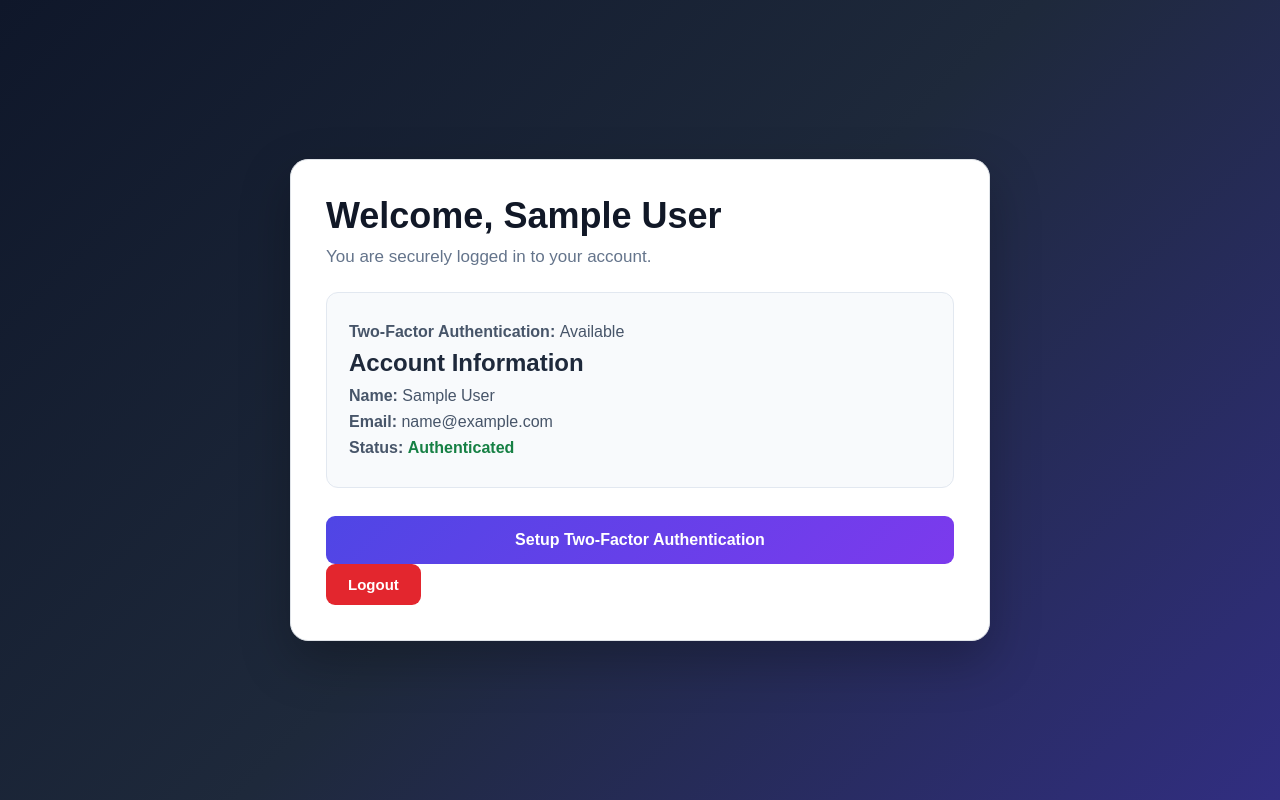
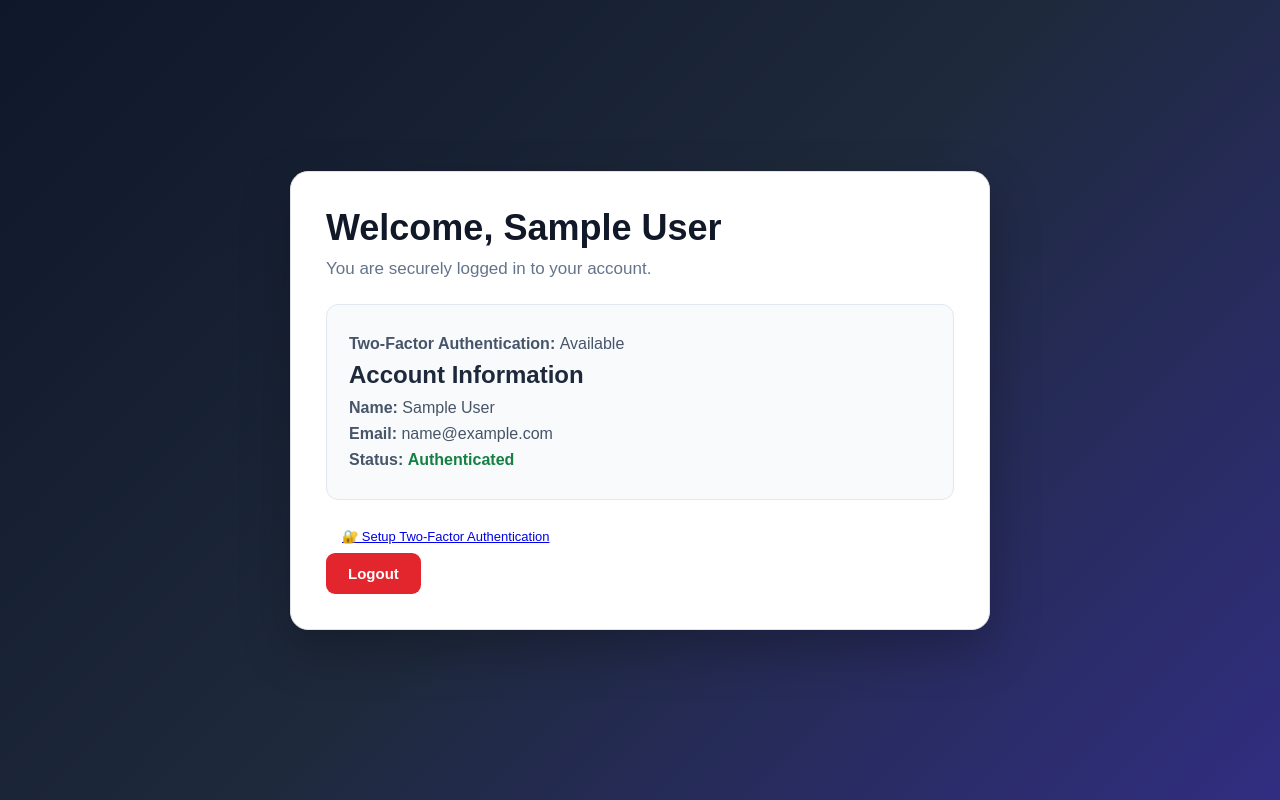
Before and after one commit to kavithanaik/SecureLoginSystem, a Flask app: page /dashboard in a window 1280 px wide. Run offline with Flask 3, Linux system fonts and the light colour scheme; the visitor is signed in with stand-in values (Sample User, id 1); data comes from the database, SQL or seed files in the repository.

Commit message:
Make 2FA setup button smaller

```diff
--- a/static/style.css
+++ b/static/style.css
@@ -1421,3 +1421,11 @@ input[name="otp"]:focus {
     background: #dbeafe;
     border: 1px solid #bfdbfe;
 }
+.setup-2fa-button {
+    display: inline-block;
+    padding: 9px 16px;
+    font-size: 13px;
+    width: auto;
+    min-width: 0;
+    border-radius: 7px;
+}
--- a/templates/dashboard.html
+++ b/templates/dashboard.html
@@ -99,12 +99,9 @@
 
         {% if not user["two_fa_enabled"] %}
 
-            <a
-                href="{{ url_for('setup_2fa') }}"
-                class="primary-btn button-link"
-            >
-                Setup Two-Factor Authentication
-            </a>
+            <a href="{{ url_for('setup_2fa') }}" class="setup-2fa-button">
+    🔐 Setup Two-Factor Authentication
+</a>
 
         {% else %}
 
```
